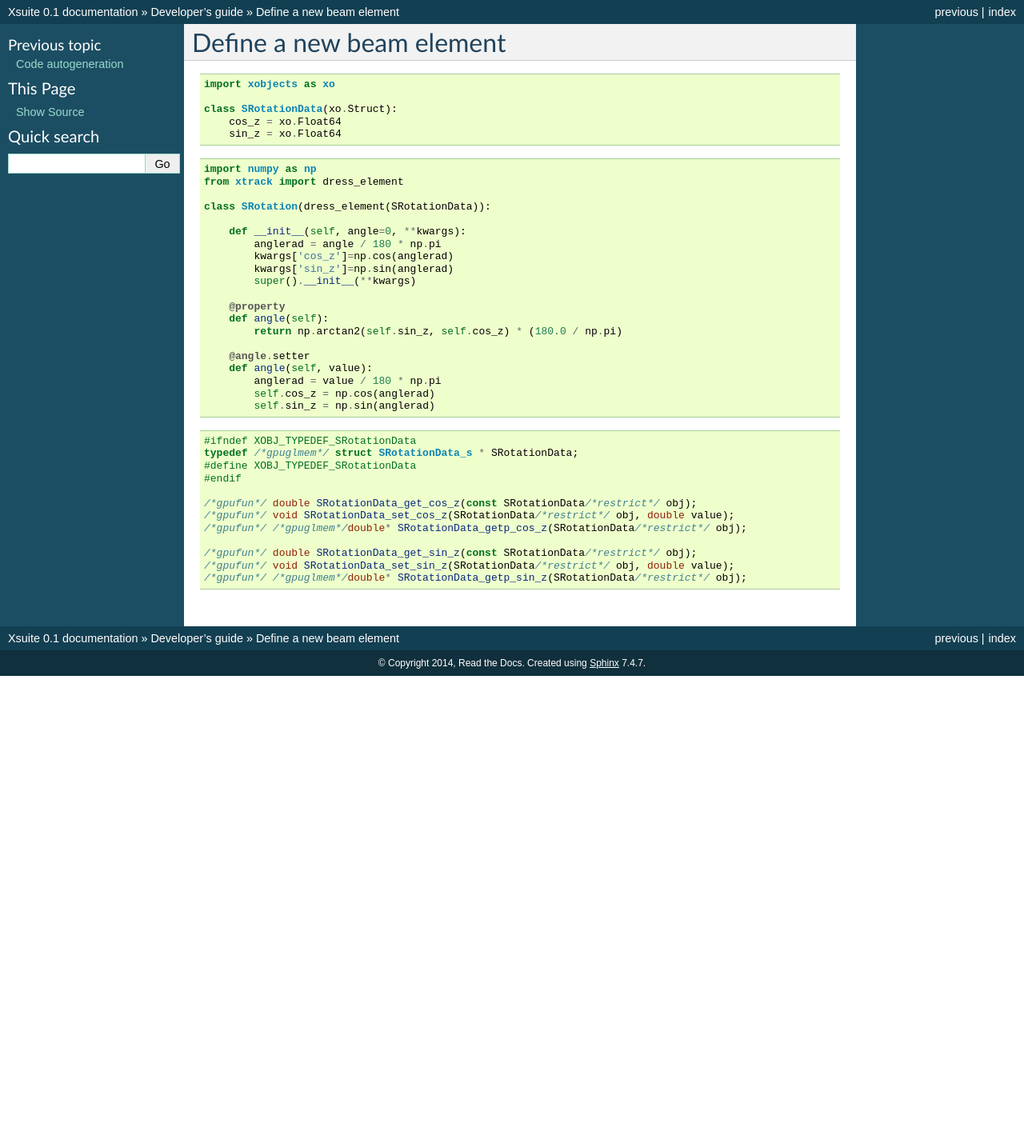
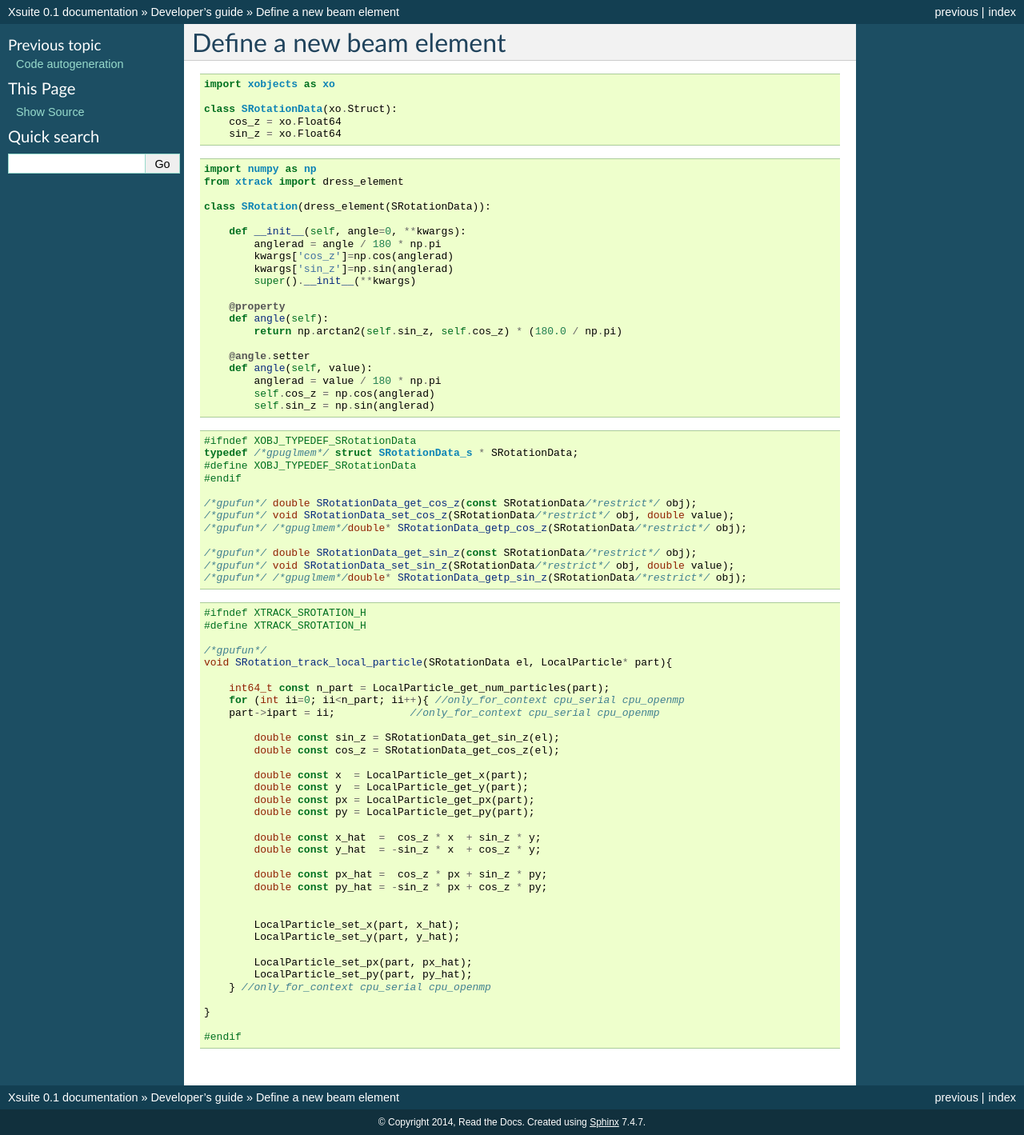
Before and after one commit to xsuite/xsuite, a Sphinx documentation site: the page built from docs/newbeamelement.rst, in a window 1280 px wide. Shown: the whole page at 80% size. Built offline with Sphinx 7.4.7, drawn with Linux system fonts in a browser that asks for light colours; before the commit the page ends 900 px from its top, so only the background shows below that.

Commit message:
Quick push

```diff
--- a/docs/newbeamelement.rst
+++ b/docs/newbeamelement.rst
@@ -49,3 +49,42 @@ Define a new beam element
     /*gpufun*/ double SRotationData_get_sin_z(const SRotationData/*restrict*/ obj);
     /*gpufun*/ void SRotationData_set_sin_z(SRotationData/*restrict*/ obj, double value);
     /*gpufun*/ /*gpuglmem*/double* SRotationData_getp_sin_z(SRotationData/*restrict*/ obj);
+
+
+.. code-block:: c
+
+    #ifndef XTRACK_SROTATION_H
+    #define XTRACK_SROTATION_H
+
+    /*gpufun*/
+    void SRotation_track_local_particle(SRotationData el, LocalParticle* part){
+
+        int64_t const n_part = LocalParticle_get_num_particles(part);
+        for (int ii=0; ii<n_part; ii++){ //only_for_context cpu_serial cpu_openmp
+        part->ipart = ii;            //only_for_context cpu_serial cpu_openmp
+
+            double const sin_z = SRotationData_get_sin_z(el);
+            double const cos_z = SRotationData_get_cos_z(el);
+
+            double const x  = LocalParticle_get_x(part);
+            double const y  = LocalParticle_get_y(part);
+            double const px = LocalParticle_get_px(part);
+            double const py = LocalParticle_get_py(part);
+
+            double const x_hat  =  cos_z * x  + sin_z * y;
+            double const y_hat  = -sin_z * x  + cos_z * y;
+
+            double const px_hat =  cos_z * px + sin_z * py;
+            double const py_hat = -sin_z * px + cos_z * py;
+
+
+            LocalParticle_set_x(part, x_hat);
+            LocalParticle_set_y(part, y_hat);
+
+            LocalParticle_set_px(part, px_hat);
+            LocalParticle_set_py(part, py_hat);
+        } //only_for_context cpu_serial cpu_openmp
+
+    }
+
+    #endif
```
